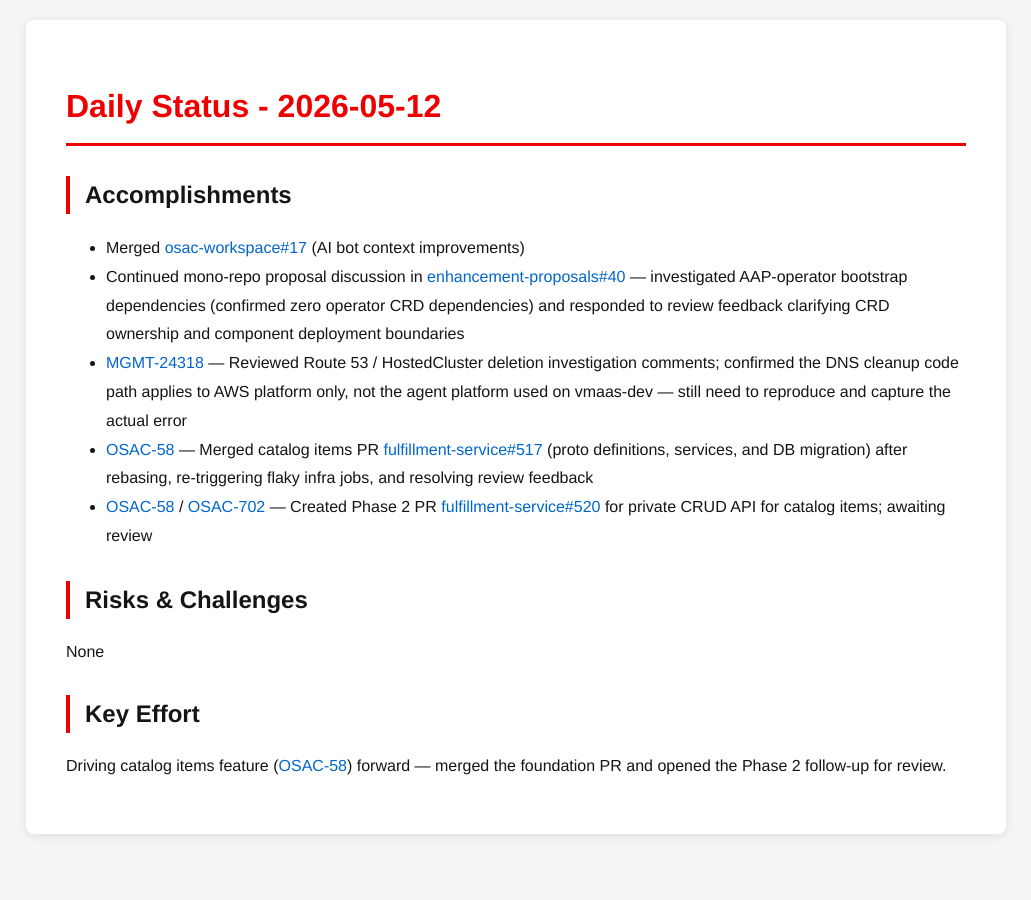
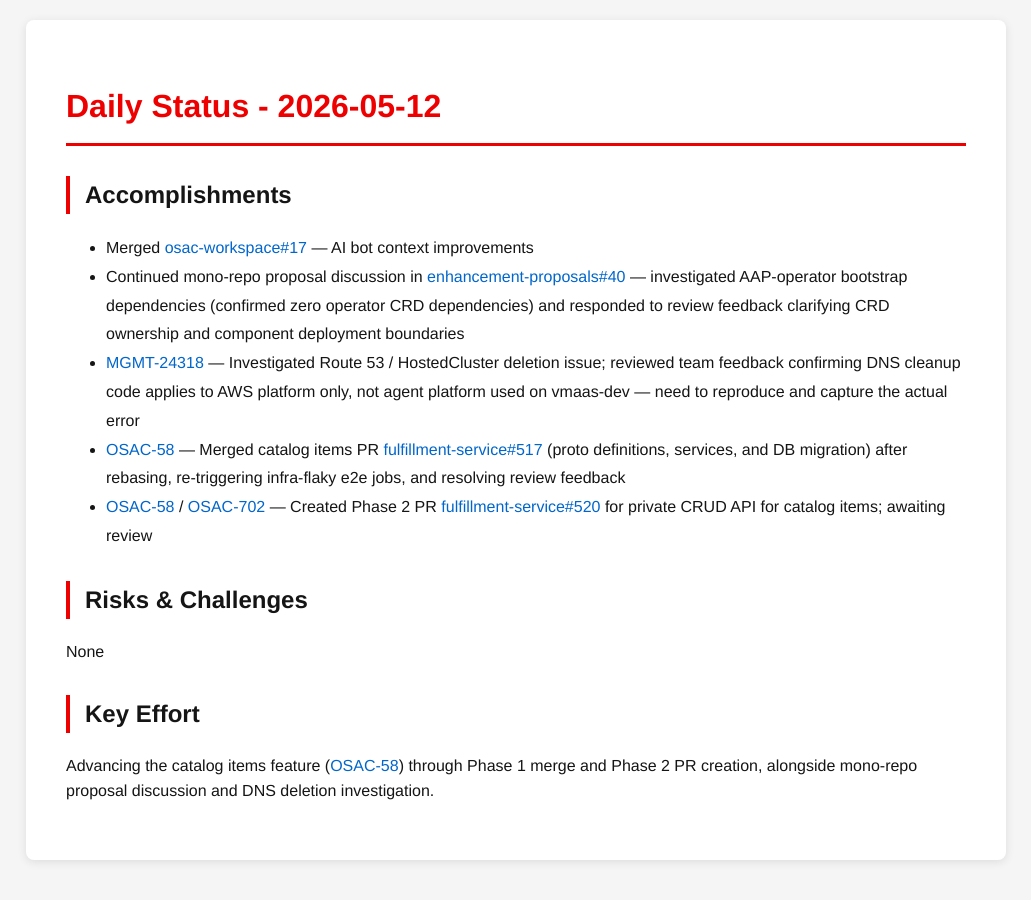
Before and after one commit to tzvatot/daily-status, a Jekyll site: the page built from 2026-05-12.md, in a window 1280 px wide. Shown: the whole page, without its empty margins (124-1155 px from the left). Built offline with Jekyll 4.4.1, drawn with Linux system fonts in a browser that asks for light colours.

Commit message:
Daily status update - 2026-05-12

```diff
--- a/2026-05-12.md
+++ b/2026-05-12.md
@@ -7,14 +7,14 @@
 # Daily Status - 2026-05-12
 
 ## Accomplishments
-- Merged [osac-workspace#17](https://github.com/osac-project/osac-workspace/pull/17) (AI bot context improvements)
+- Merged [osac-workspace#17](https://github.com/osac-project/osac-workspace/pull/17) — AI bot context improvements
 - Continued mono-repo proposal discussion in [enhancement-proposals#40](https://github.com/osac-project/enhancement-proposals/pull/40) — investigated AAP-operator bootstrap dependencies (confirmed zero operator CRD dependencies) and responded to review feedback clarifying CRD ownership and component deployment boundaries
-- [MGMT-24318](https://redhat.atlassian.net/browse/MGMT-24318) — Reviewed Route 53 / HostedCluster deletion investigation comments; confirmed the DNS cleanup code path applies to AWS platform only, not the agent platform used on vmaas-dev — still need to reproduce and capture the actual error
-- [OSAC-58](https://redhat.atlassian.net/browse/OSAC-58) — Merged catalog items PR [fulfillment-service#517](https://github.com/osac-project/fulfillment-service/pull/517) (proto definitions, services, and DB migration) after rebasing, re-triggering flaky infra jobs, and resolving review feedback
-- [OSAC-58](https://redhat.atlassian.net/browse/OSAC-58) / [OSAC-702](https://redhat.atlassian.net/browse/OSAC-702) — Created Phase 2 PR [fulfillment-service#520](https://github.com/osac-project/fulfillment-service/pull/520) for private CRUD API for catalog items; awaiting review
+- [MGMT-24318](https://issues.redhat.com/browse/MGMT-24318) — Investigated Route 53 / HostedCluster deletion issue; reviewed team feedback confirming DNS cleanup code applies to AWS platform only, not agent platform used on vmaas-dev — need to reproduce and capture the actual error
+- [OSAC-58](https://issues.redhat.com/browse/OSAC-58) — Merged catalog items PR [fulfillment-service#517](https://github.com/osac-project/fulfillment-service/pull/517) (proto definitions, services, and DB migration) after rebasing, re-triggering infra-flaky e2e jobs, and resolving review feedback
+- [OSAC-58](https://issues.redhat.com/browse/OSAC-58) / [OSAC-702](https://issues.redhat.com/browse/OSAC-702) — Created Phase 2 PR [fulfillment-service#520](https://github.com/osac-project/fulfillment-service/pull/520) for private CRUD API for catalog items; awaiting review
 
 ## Risks & Challenges
 None
 
 ## Key Effort
-Driving catalog items feature ([OSAC-58](https://redhat.atlassian.net/browse/OSAC-58)) forward — merged the foundation PR and opened the Phase 2 follow-up for review.
+Advancing the catalog items feature ([OSAC-58](https://issues.redhat.com/browse/OSAC-58)) through Phase 1 merge and Phase 2 PR creation, alongside mono-repo proposal discussion and DNS deletion investigation.
```
